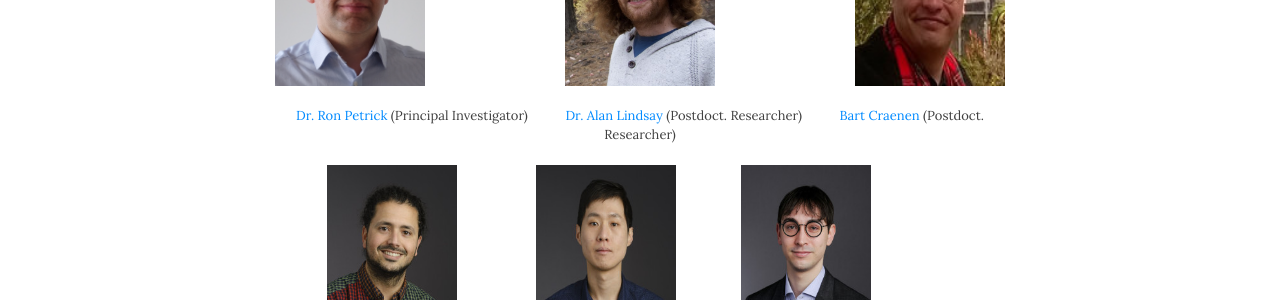
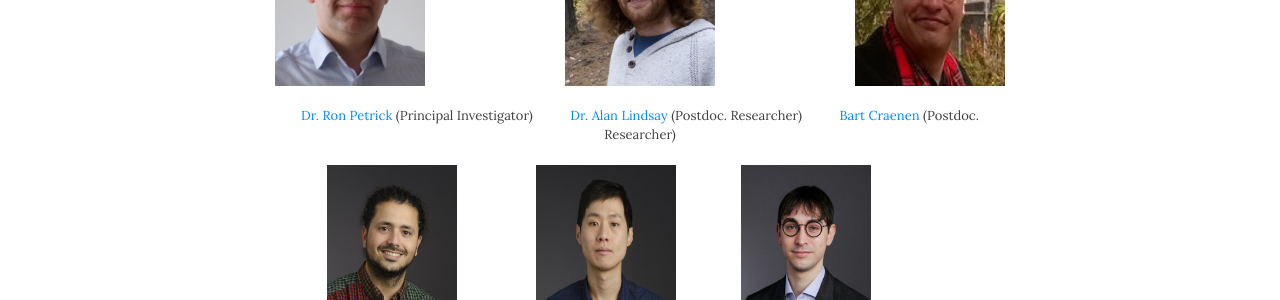
Before and after one commit to aplab2020/aplab2020.github.io, a Jekyll site: the page built from people.md, in a window 1280 px wide and 1146 px high. Shown: the part 328-628 px from the top of the window. Built offline with Jekyll 4.4.1, drawn with Linux system fonts in a browser that asks for light colours; nearby versions of some CDN libraries.

Commit message:
Update people.md

```diff
--- a/people.md
+++ b/people.md
@@ -11,8 +11,8 @@
 
 <p align="center">
 <a href="http://homepages.inf.ed.ac.uk/rpetrick/" style="float: ;">Dr. Ron Petrick</a> (Principal Investigator) &nbsp;  &nbsp; &nbsp;  &nbsp;  &nbsp;
-<a href="https://scholar.google.co.uk/citations?user=FA9LGEwAAAAJ&hl=en" style="float: ;">Dr. Alan Lindsay</a> (Postdoct. Researcher) &nbsp; &nbsp; &nbsp; &nbsp; &nbsp;
-<a href="https://scholar.google.ch/citations?hl=de&user=i8JsL7QAAAAJ&view_op=list_works" style="float: ;">Bart Craenen</a> (Postdoct. Researcher)
+<a href="https://scholar.google.co.uk/citations?user=FA9LGEwAAAAJ&hl=en" style="float: ;">Dr. Alan Lindsay</a> (Postdoc. Researcher) &nbsp; &nbsp; &nbsp; &nbsp; &nbsp;
+<a href="https://scholar.google.ch/citations?hl=de&user=i8JsL7QAAAAJ&view_op=list_works" style="float: ;">Bart Craenen</a> (Postdoc. Researcher)
 </p>
 
 
```
